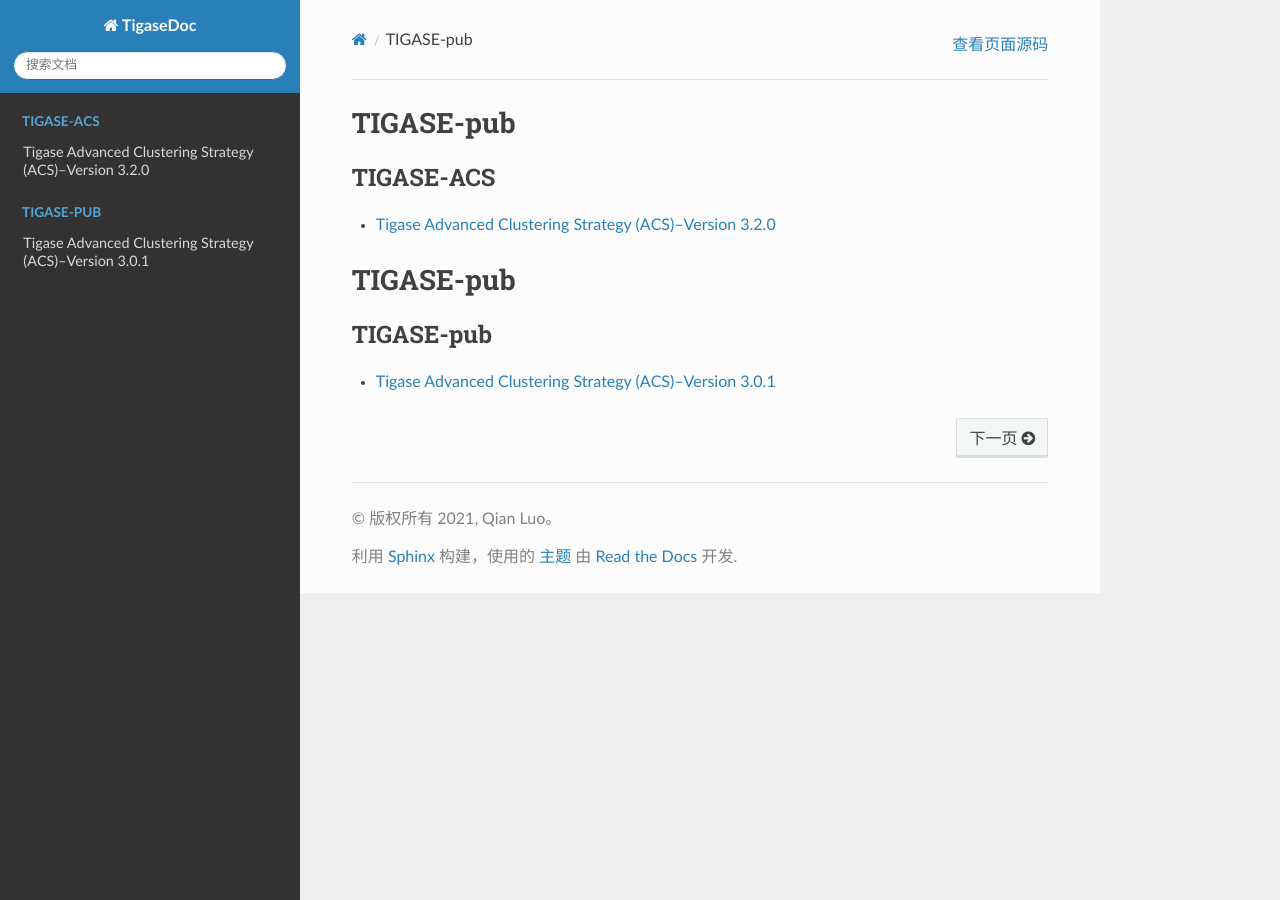
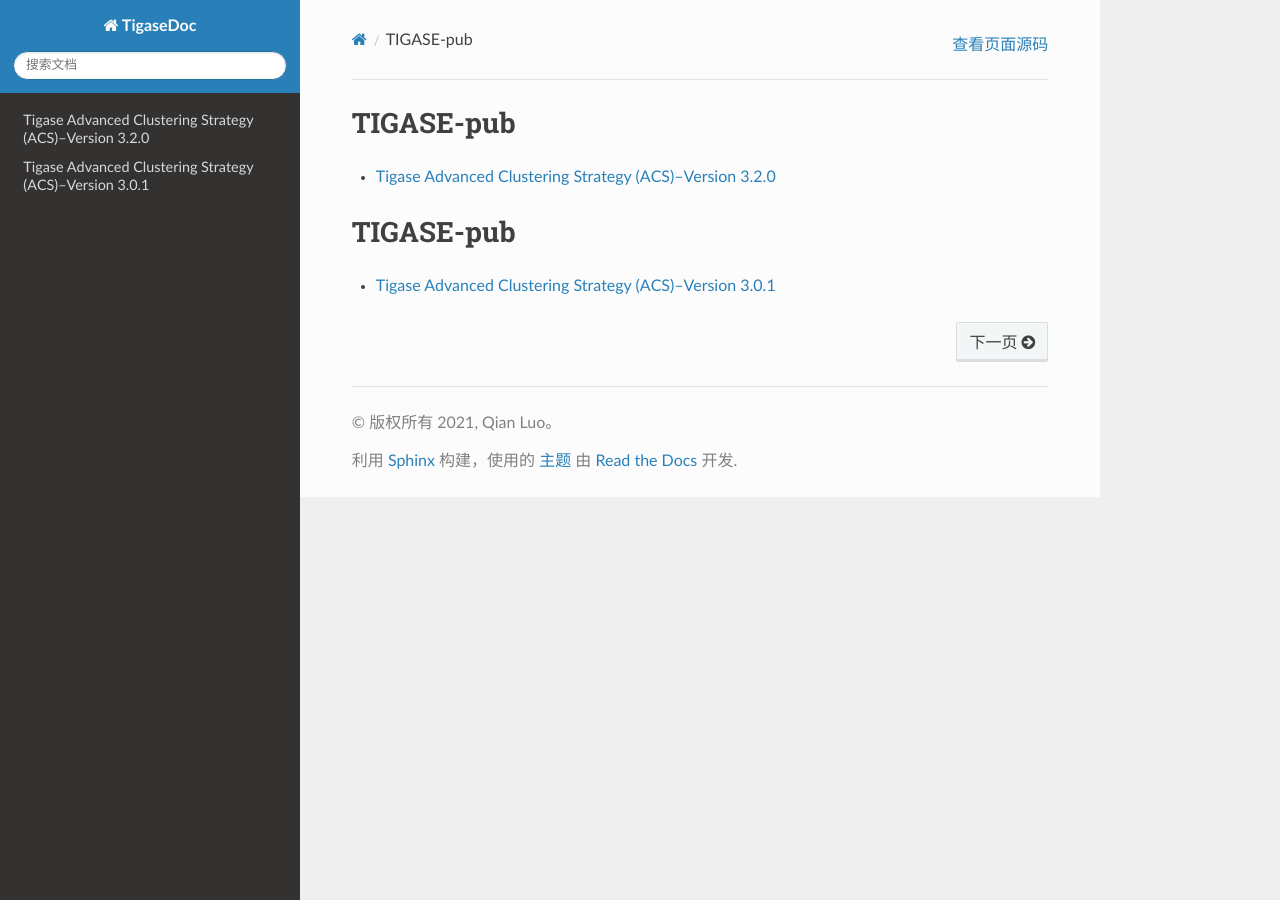
Before and after one commit to qianqianluo/DocWebsite-CN, a Sphinx documentation site: the page built from docs/source/index.rst, in a window 1280 px wide. Built offline with Sphinx 7.4.7 and the Read the Docs theme 2.0.0, drawn with Linux system fonts in a browser that asks for light colours.

Commit message:
updated rst

```diff
--- a/docs/source/index.rst
+++ b/docs/source/index.rst
@@ -7,7 +7,7 @@ TIGASE-pub
 -----------
 .. toctree::
    :maxdepth: 1
-   :caption: TIGASE-ACS
+
 
    tigase-acs
 
@@ -16,7 +16,7 @@ TIGASE-pub
 
 .. toctree::
    :maxdepth: 1
-   :caption: TIGASE-pub
+
 
 
    3.0.1
```
